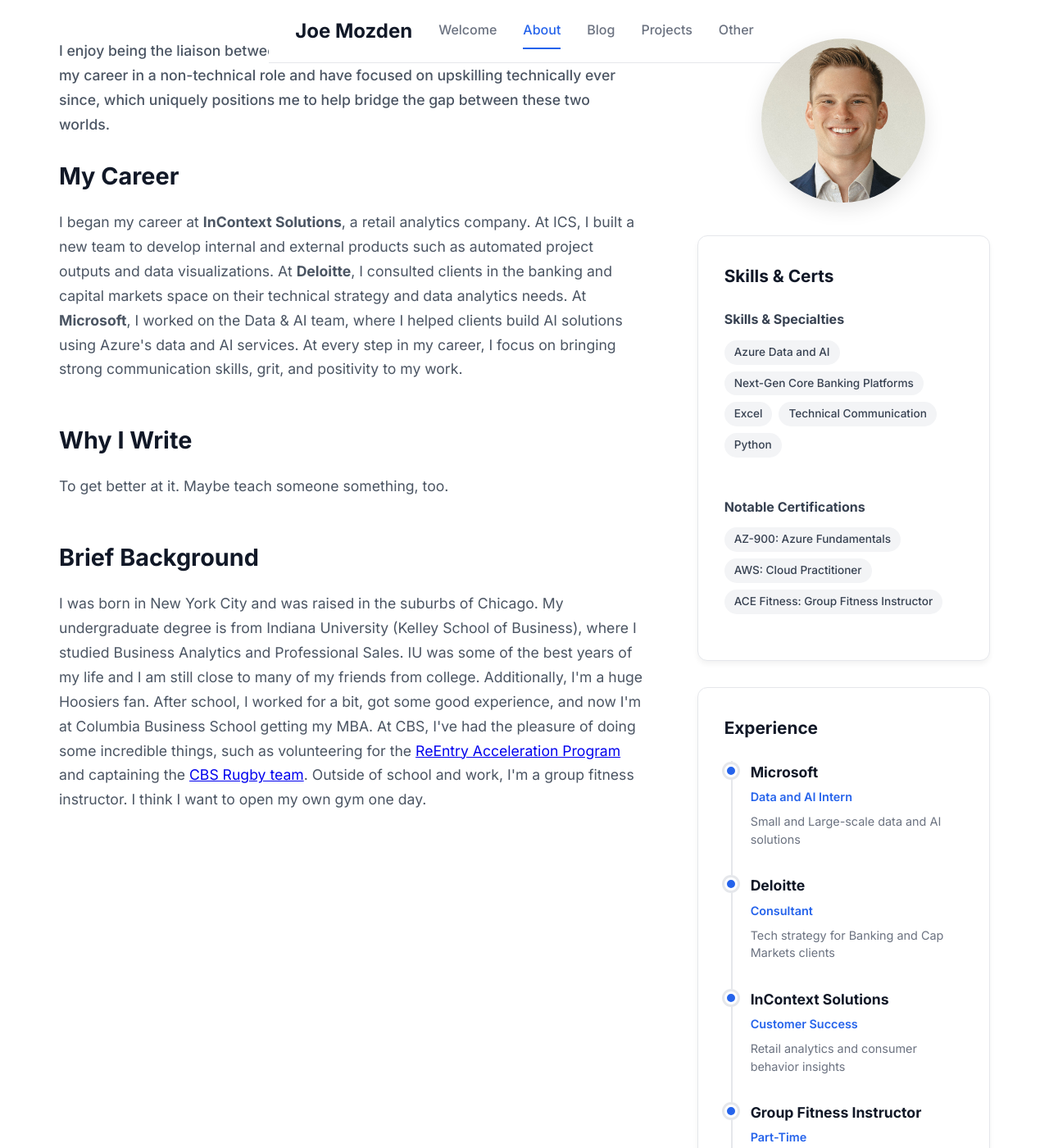
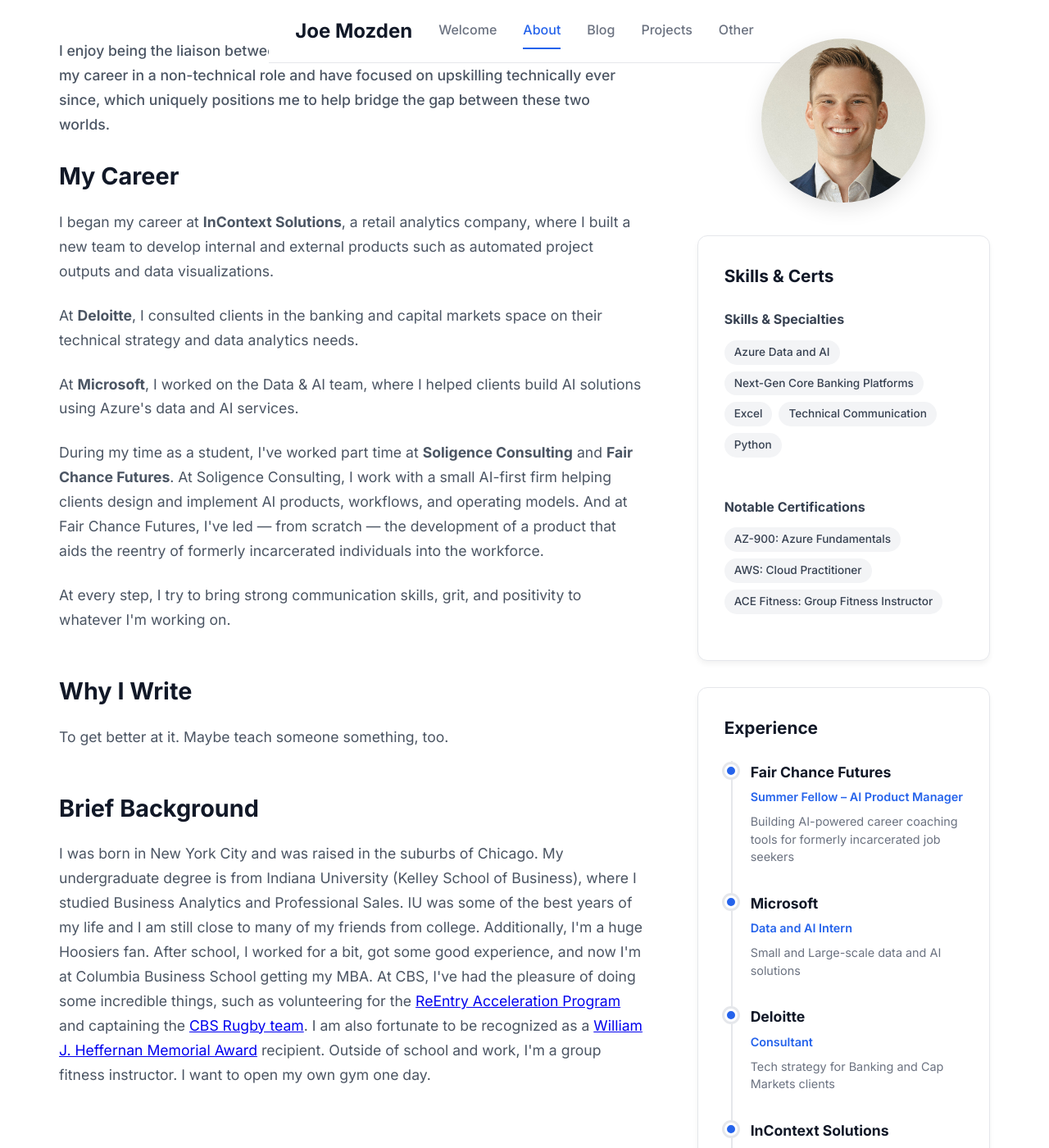
Before and after one commit to jmozden3/jmozden3.github.io, a Jekyll site: the page built from about.html, in a window 1280 px wide and 1400 px high, scrolled down 274 px. Shown: the whole window at 82% size. Built offline with Jekyll 4.4.1, drawn with Linux system fonts in a browser that asks for light colours.

Commit message:
new updates 05.29.2026

```diff
--- a/about.html
+++ b/about.html
@@ -23,12 +23,20 @@ permalink: /about/
                 <div class="story-section">
                     <h2>My Career</h2>
                     <p>
-                        I began my career at <strong>InContext Solutions</strong>, a retail analytics company. At ICS, I built a new team to develop internal and external products such as automated project outputs and data visualizations.
+                        I began my career at <strong>InContext Solutions</strong>, a retail analytics company, where I built a new team to develop internal and external products such as automated project outputs and data visualizations.
+                    </p>
+                    <p>
                         At <strong>Deloitte</strong>, I consulted clients in the banking and capital markets space on their technical strategy and data analytics needs.
+                    </p>
+                    <p>
                         At <strong>Microsoft</strong>, I worked on the Data & AI team, where I helped clients build AI solutions using Azure's data and AI services.
-                        At every step in my career, I focus on bringing strong communication skills, grit, and positivity to my work.
                     </p>
-
+                    <p>
+                        During my time as a student, I've worked part time at <strong>Soligence Consulting</strong> and <strong>Fair Chance Futures</strong>. At Soligence Consulting, I work with a small AI-first firm helping clients design and implement AI products, workflows, and operating models. And at Fair Chance Futures, I've led — from scratch — the development of a product that aids the reentry of formerly incarcerated individuals into the workforce.
+                    </p>
+                    <p>
+                        At every step, I try to bring strong communication skills, grit, and positivity to whatever I'm working on.
+                    </p>
                 </div>
 
                 <div class="writing-section">
@@ -43,8 +51,9 @@ permalink: /about/
                         I was born in New York City and was raised in the suburbs of Chicago. My undergraduate degree is from Indiana University (Kelley School of Business), where I studied Business Analytics and Professional Sales.
                         IU was some of the best years of my life and I am still close to many of my friends from college. Additionally, I'm a huge Hoosiers fan.
                         After school, I worked for a bit, got some good experience, and now I'm at Columbia Business School getting my MBA.
-                        At CBS, I've had the pleasure of doing some incredible things, such as volunteering for the <a href="https://business.columbia.edu/socialenterprise/initiatives/reap" target="_blank" rel="noopener">ReEntry Acceleration Program</a> and captaining the <a href="https://groups.gsb.columbia.edu/rfc/home/" target="_blank" rel="noopener">CBS Rugby team</a>.
-                        Outside of school and work, I'm a group fitness instructor. I think I want to open my own gym one day.
+                        At CBS, I've had the pleasure of doing some incredible things, such as volunteering for the <a href="https://business.columbia.edu/socialenterprise/initiatives/reap" target="_blank" rel="noopener">ReEntry Acceleration Program</a> and captaining the <a href="https://cbs-rugby.com/" target="_blank" rel="noopener">CBS Rugby team</a>.
+                        I am also fortunate to be recognized as a <a href="https://students.business.columbia.edu/graduation/awards" target="_blank" rel="noopener">William J. Heffernan Memorial Award</a> recipient.
+                        Outside of school and work, I'm a group fitness instructor. I want to open my own gym one day.
                     </p>
 
                 </div>
@@ -83,6 +92,15 @@ permalink: /about/
                 <div class="experience-timeline">
                     <h3>Experience</h3>
                     <div class="timeline">
+                        <div class="timeline-item">
+                            <div class="timeline-marker"></div>
+                            <div class="timeline-content">
+                                <h4>Fair Chance Futures</h4>
+                                <p class="timeline-role">Summer Fellow – AI Product Manager</p>
+                                <p class="timeline-description">Building AI-powered career coaching tools for formerly incarcerated job seekers</p>
+                            </div>
+                        </div>
+
                         <div class="timeline-item">
                             <div class="timeline-marker"></div>
                             <div class="timeline-content">
```
Also changed, not shown: _posts/2026-05-20-graduation-thoughts-2026.md (+1 -1 lines).
